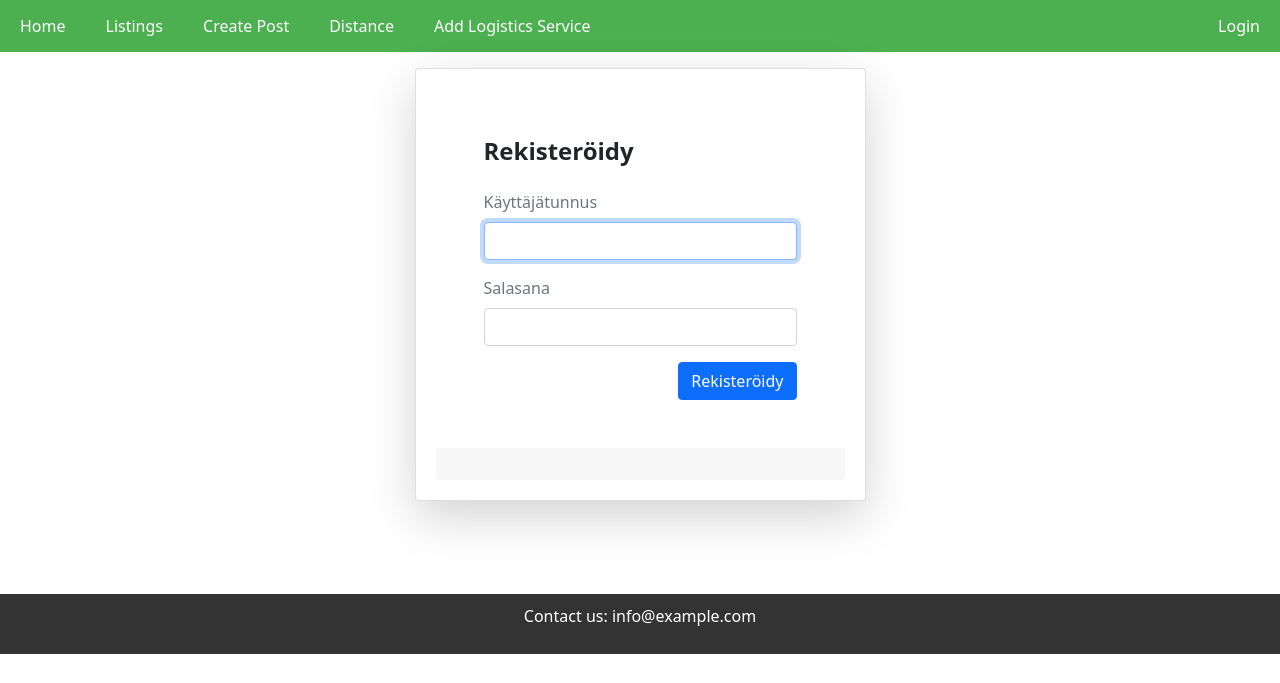
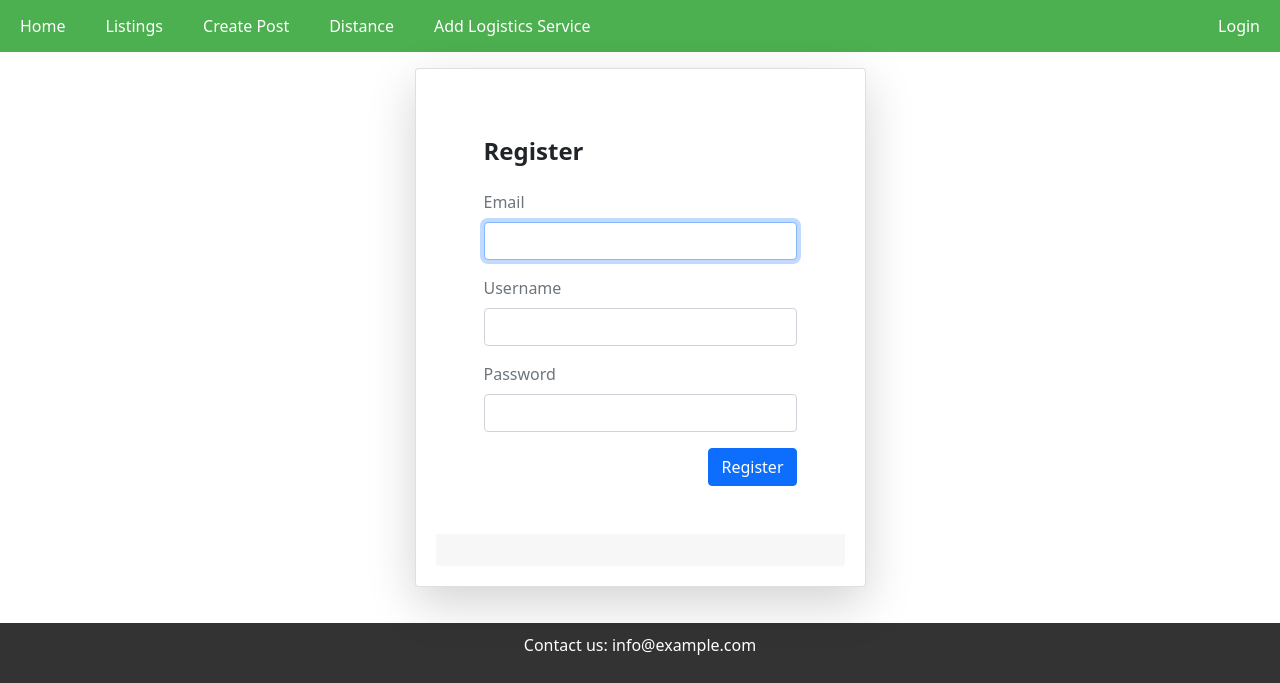
Before and after one commit to MTK-ohtu/mtk-ohtu, a Flask app: page /register in a window 1280 px wide. Shown: the part 146-829 px from the top of the page. Before the commit the page ends 800 px from the top, so only its background shows below. Run offline with Flask 3, Linux system fonts and the light colour scheme.

Commit message:
Translated register to English

```diff
--- a/src/templates/register.html
+++ b/src/templates/register.html
@@ -17,31 +17,39 @@
 				<div class="col-xxl-4 col-xl-5 col-lg-5 col-md-7 col-sm-9">
 					<div class="card shadow-lg">
 						<div class="card-body p-5">
-							<h1 class="fs-4 card-title fw-bold mb-4">Rekisteröidy</h1>
+							<h1 class="fs-4 card-title fw-bold mb-4">Register</h1>
 							<form method="POST" class="needs-validation" novalidate autocomplete="off">
 
 								<div class="mb-3">
-									<label class="mb-2 text-muted" for="email">Käyttäjätunnus</label>
+									<label class="mb-2 text-muted" for="email">Email</label>
+									<input id="email" type="text" class="form-control" name="email" required autofocus>
+									<div class="invalid-feedback">
+										email required or it's already taken.
+									</div>
+								</div>
+
+								<div class="mb-3">
+									<label class="mb-2 text-muted" for="username">Username</label>
 									<input id="username" type="text" class="form-control" name="username" required autofocus>
 									<div class="invalid-feedback">
-										Käyttäjätunnus tarvitaan tai se on jo otettu.
+										Username required or it's already taken.
 									</div>
 								</div>
 
 								<div class="mb-3">
 									<div class="mb-2 w-100">
-										<label class="text-muted" for="password">Salasana</label>
+										<label class="text-muted" for="password">Password</label>
 									</div>
 									<input id="password" type="password" class="form-control" name="password" required>
 								    <div class="invalid-feedback">
-								    	Salasana tarvitaan
+								    	Password required
 							    	</div>
 								</div>
 
 								<div class="d-flex align-items-center">
 
 									<button type="submit" class="btn btn-primary ms-auto">
-										Rekisteröidy
+										Register
 								</div>
 							</form>
 						</div>
```
